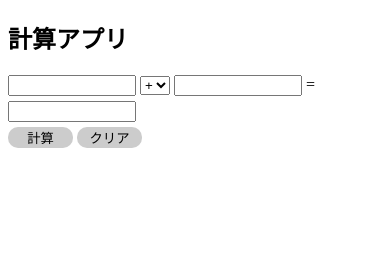
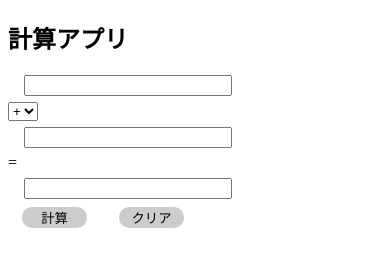
Before and after one commit to kakky0323/caliculate_practice, a plain HTML site: page index.html in a window 390 px wide. Drawn offline with Linux system fonts and the light colour scheme.

Commit message:
add contents
スマホの画面幅に対応

```diff
--- a/style.css
+++ b/style.css
@@ -1,10 +1,11 @@
+*{
+  float:none;
+  position:static;
+}
 .textbox{
-  width:120px;
   text-align:right;
-  margin-bottom:5px;
 }
 .button{
-  width:65px;
   text-align:center;
   border-radius:10px;
   transition:0.5s;
@@ -20,3 +21,27 @@
 .button:focus{
   outline:0;
 }
+
+@media screen and (max-width:480px){
+ .textbox{
+   display:block;
+   width:200px;
+   margin:6px 16px;
+ }
+ .kigou{
+   margin:6px 16px;
+ }
+ .button{
+   margin:2px 14px;
+   width:65px;
+ }
+}
+@media screen and (min-width:481px){
+  .textbox{
+    width:200px;
+    margin-bottom:5px;
+  }
+  .button{
+    width:100px;
+  }
+ }
```
